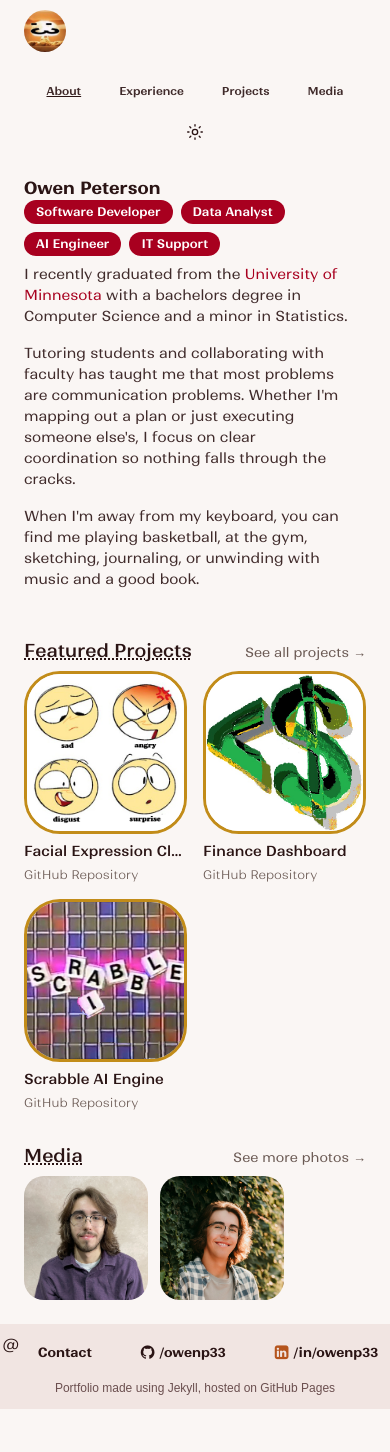
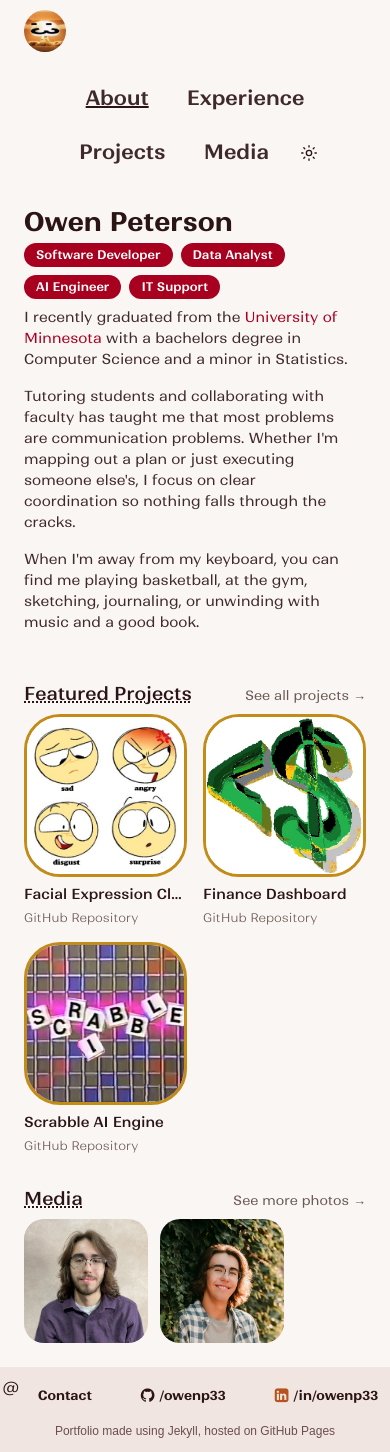
Before and after one commit to owenp33/owenp33.github.io, a Jekyll site: the page built from index.html, in a window 390 px wide. Built offline with Jekyll 4.4.1, drawn with Linux system fonts in a browser that asks for light colours; before the commit the page ends 1409 px from its top, so only the background shows below that.

Commit message:
Consolidate nav-shrink and photo-hide breakpoints to 900px

```diff
--- a/assets/css/main.css
+++ b/assets/css/main.css
@@ -244,17 +244,18 @@
     transition: 0.5s;
 }
 
-@media (max-width: 1060px) {
+@media (max-width: 900px) {
     header {
         margin: 10px auto;
     }
 
     h2 {
-        font-size: 11px;
+        font-size: 20px;
     }
 
     h4 {
-        font-size: 17px;
+        font-size: 26px;
+        padding-bottom: 4px;
     }
 
     .nav-right {
```
